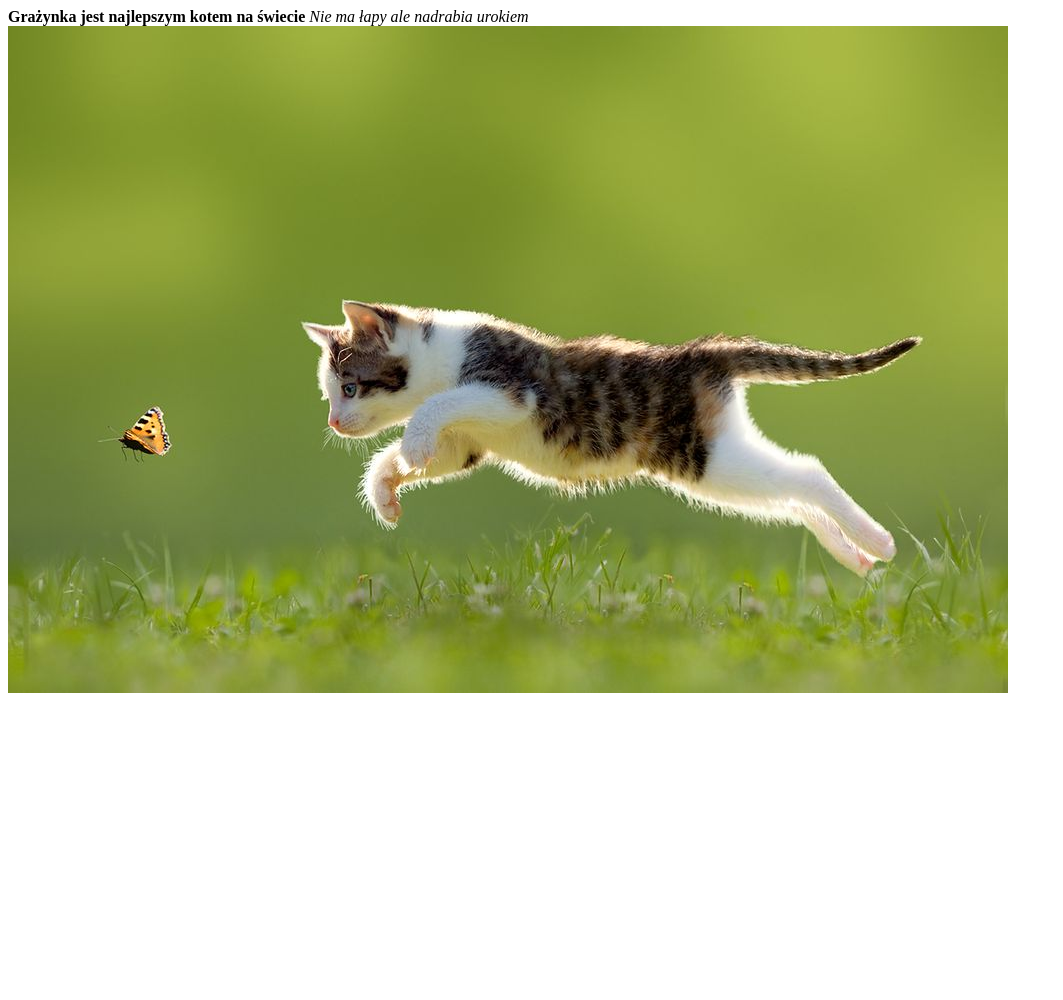
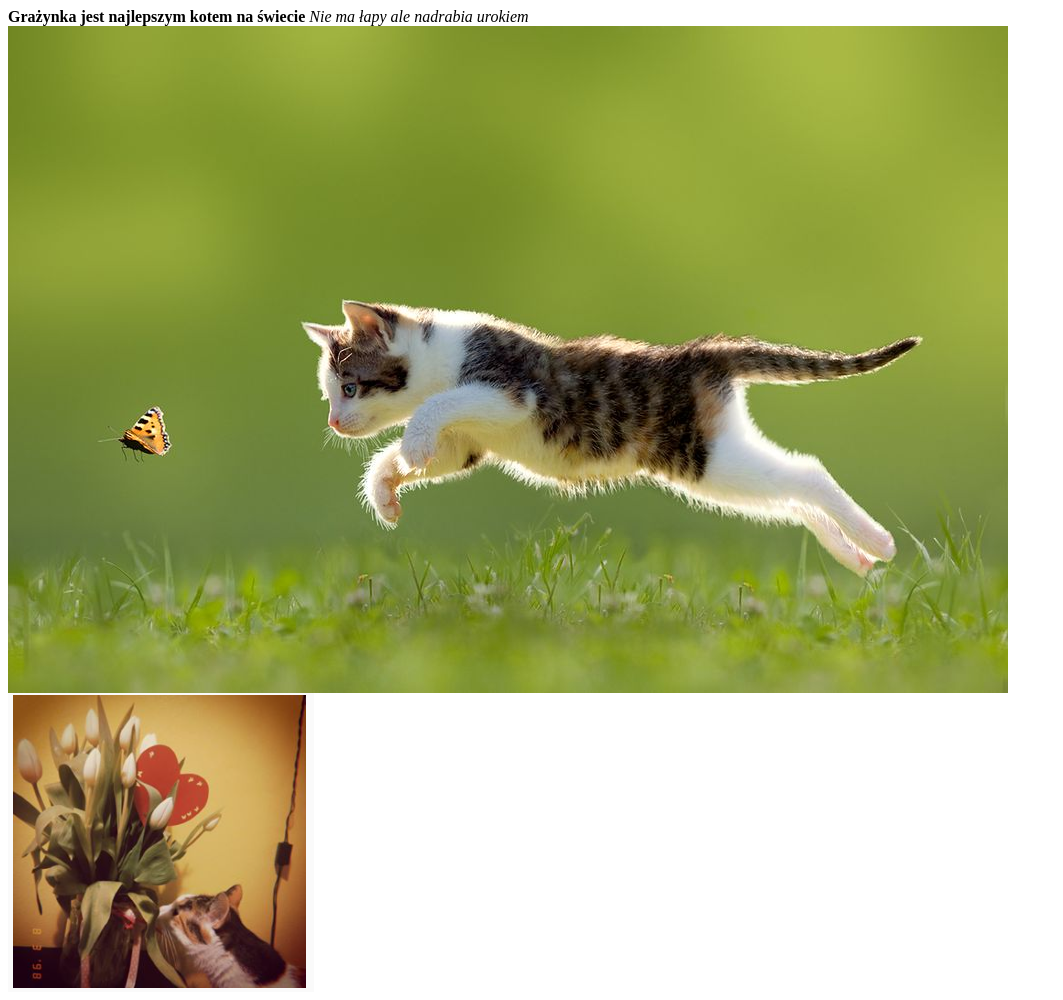
Before and after one commit to DariaFrac/WSB-Angular-2, a plain HTML site: page index.html in a window 1280 px wide. Shown: the whole page, without its empty margins (0-1063 px from the left). Before the commit the page ends 800 px from the top, so only its background shows below. Drawn offline with Linux system fonts and the light colour scheme.

Commit message:
next meme to my page

```diff
--- a/index.html
+++ b/index.html
@@ -6,5 +6,6 @@
 <b> Grażynka jest najlepszym kotem na świecie </b>
 <i>Nie ma łapy ale nadrabia urokiem </i>
 <img src="kot-motylek.jpg" />
+<img alt="alt meme" src="Przechwytywanie.PNG" />
 </body>
 </html>
```
Also changed, not shown: Przechwytywanie.PNG (added).
